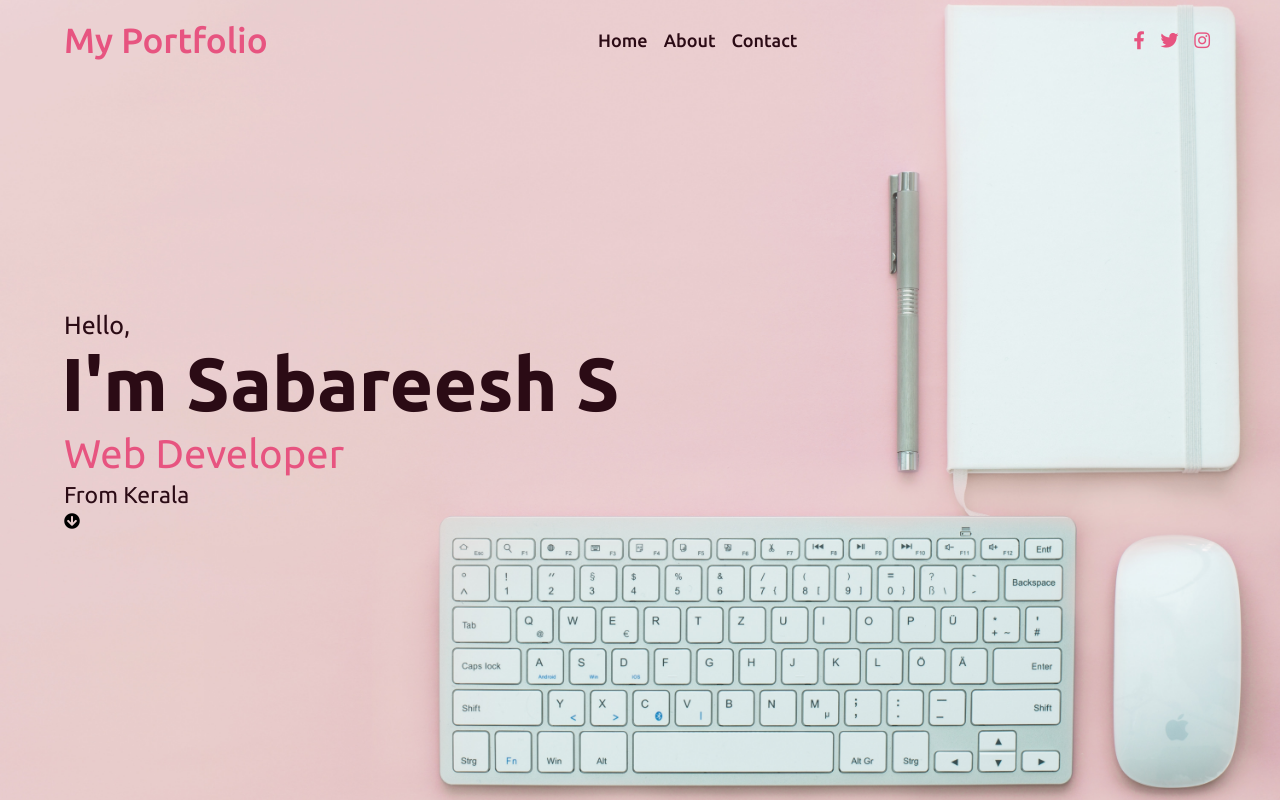
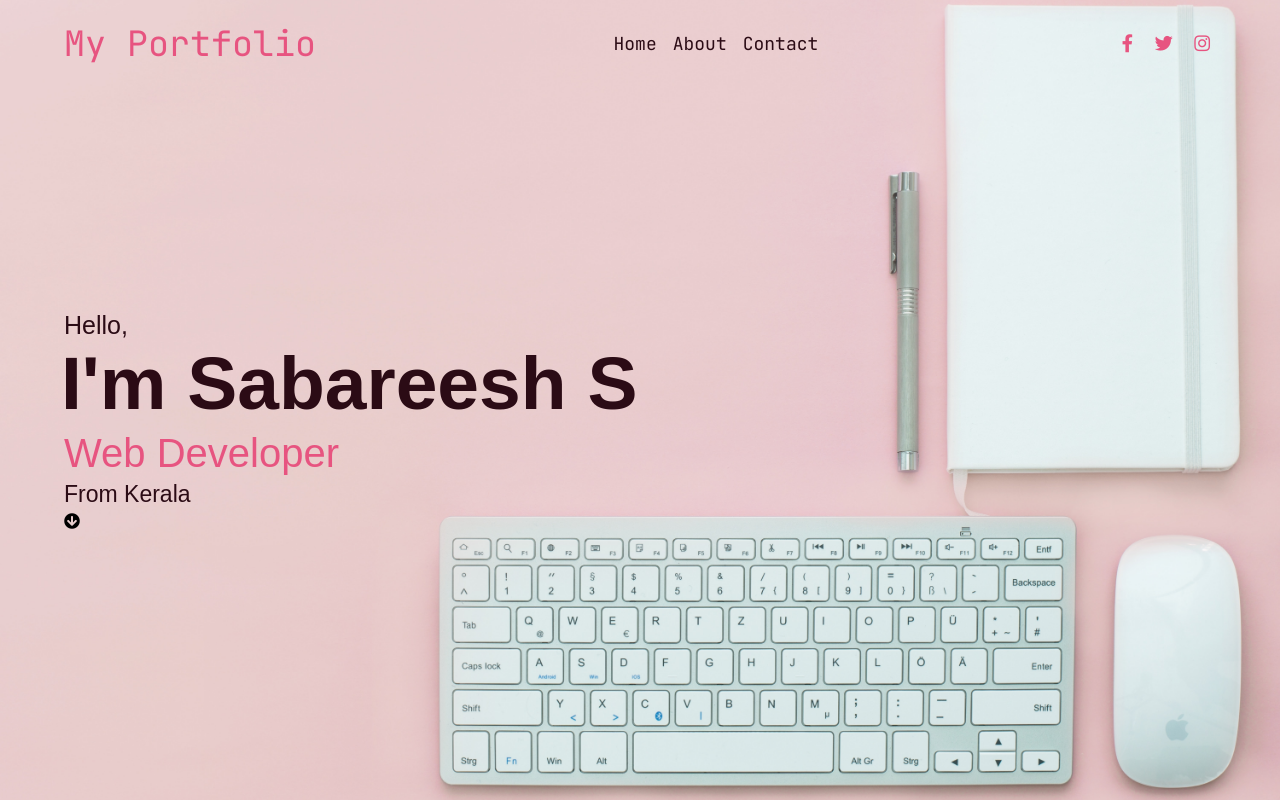
Before and after one commit to sabareesh-s/portfolio, a plain HTML site: page index.html in a window 1280 px wide. Shown: the top 800 px of the page. Drawn offline with Linux system fonts and the light colour scheme.

Commit message:
font change

```diff
--- a/style.css
+++ b/style.css
@@ -1,5 +1,6 @@
 
-@import url('https://fonts.googleapis.com/css2?family=Poppins:wght@400;500;600;700&family=Ubuntu:wght@400;500;700&display=swap');
+@import url('https://fonts.googleapis.com/css2?family=JetBrains+Mono&display=swap');
+
 *{
   margin: 0;
   padding: 0;
@@ -30,7 +31,7 @@ nav{
   padding: 20px 0;
   z-index: 998;
   transition: all 0.3s ease;
-  font-family: 'Ubuntu', sans-serif;
+  font-family: 'JetBrains Mono', monospace;
 }
 nav.sticky{
   background: #e75480;
```
